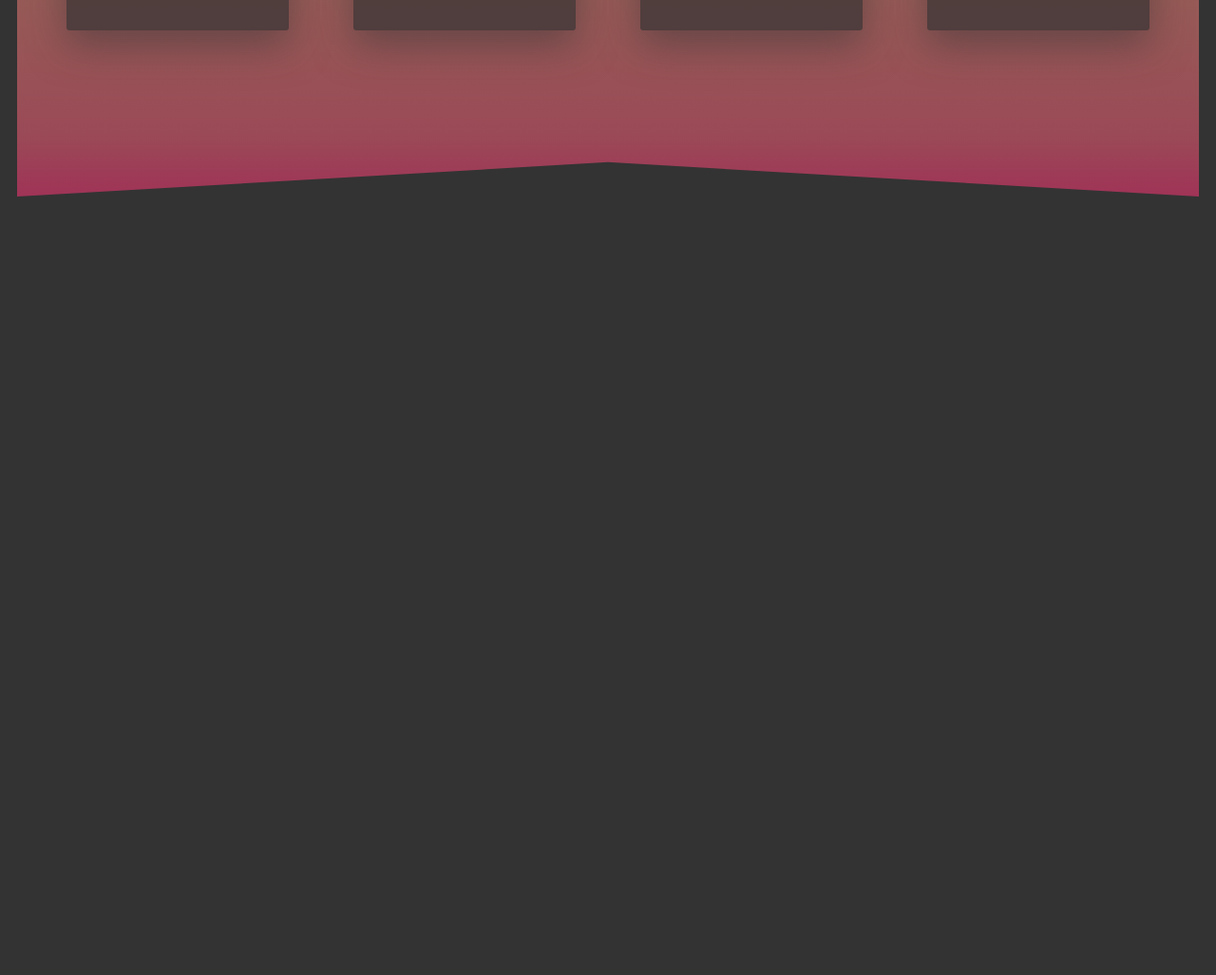
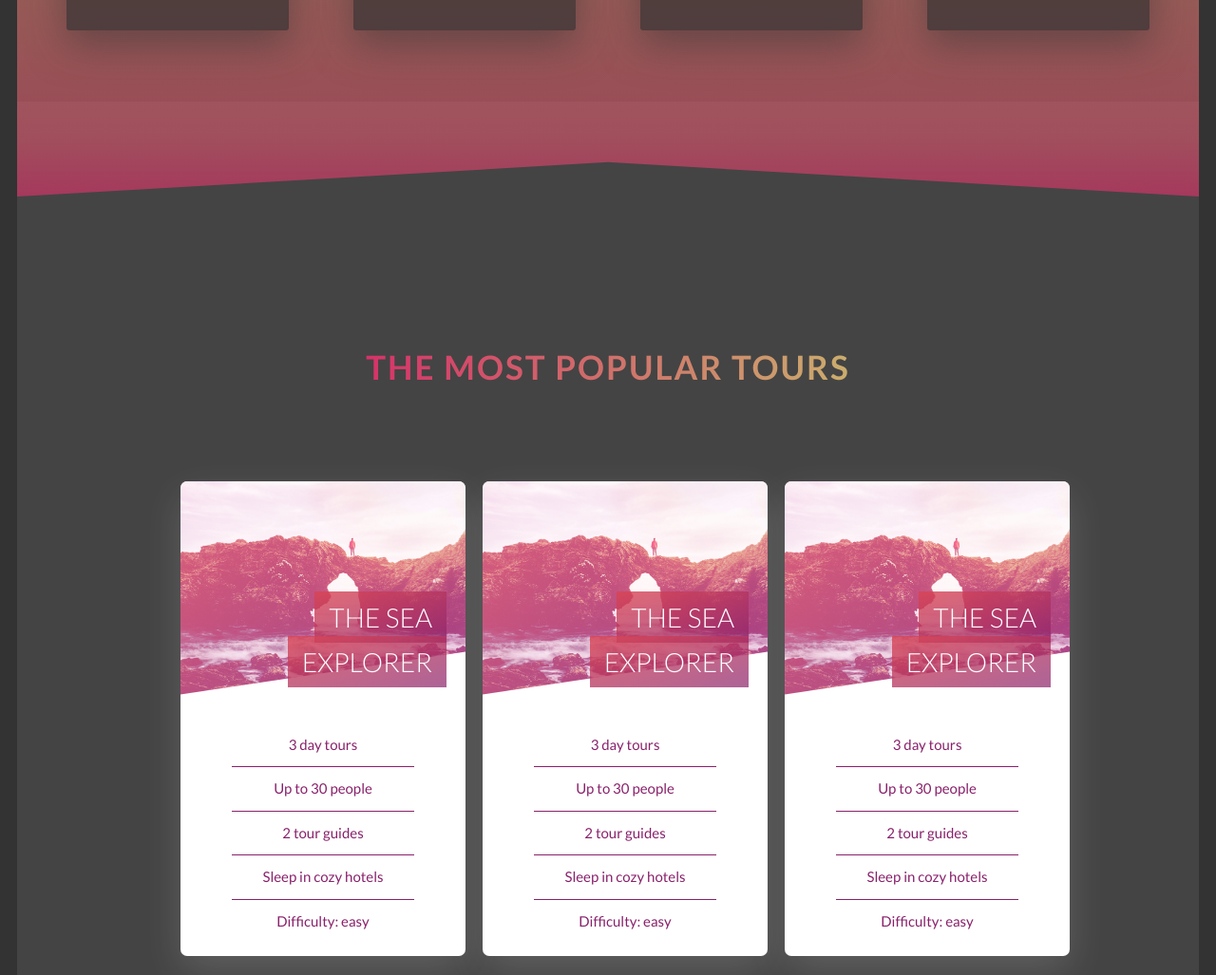
Before and after one commit to Souflogi/WeTravel, a website: page index.html in a window 1280 px wide. Shown: the part 1955-2982 px from the top of the page at 95% size. Before the commit the page ends 2180 px from the top, so only its background shows below. Drawn offline with Linux system fonts and the light colour scheme.

Commit message:
LAst version

```diff
--- a/abstracts/_variables.scss
+++ b/abstracts/_variables.scss
@@ -3,11 +3,20 @@
   --body-color: #cfcece;
   --theme-color: #333;
   --theme-color2: #444;
+  --color-white: #fff;
+
   --primary-dark: #d53369;
   --primary-light: #cbad6d;
-  --color-white: #fff;
+
+  --color-secondary-light:#DA4453;
+  --color-secondary-dark:#89216B;
+
+  --color-tertiary-light:#fffbd5;
+  --color-tertiary-dark:#b20a2c;
+
+  --alpha: .7;
+
   //Grid
-
   --grid-width: 114rem;
   --gutter-vertical: 8rem;
   --gutter-horizontal: 6rem;
--- /dev/null
+++ b/components/_card.scss
@@ -0,0 +1,115 @@
+.card {
+
+    -webkit-perspective: 150rem;
+    height: 50rem;
+    width: 30rem;
+
+
+    &__side {
+        backface-visibility: hidden;
+        transition: all .5s ease-in;
+        height: 100%;
+        width: 100%;
+        border-radius: 7px;
+        box-shadow: 0 1.5rem 4rem rgba(#fff, .15);
+        overflow: hidden;
+
+
+        &--front {
+            background-color: #fff;
+            position: relative;
+        }
+
+        &--back {
+            position: absolute;
+            top: 0;
+            z-index: -1;
+            transform: rotateY(-180deg);
+
+            &-1 {
+                background-image: linear-gradient(to right bottom, var(--color-secondary-light), var(--color-secondary-dark));
+            }
+
+            &-2 {
+                background-image: linear-gradient(to right bottom, var(--primary-light), var(--primary-dark));
+            }
+
+            &-3 {
+                background-image: linear-gradient(to right bottom, var(--color-tertiary-light), var(--color-tertiary-dark));
+            }
+        }
+
+
+
+
+    }
+
+    &:hover &__side--front {
+        transform: rotateY(180deg);
+    }
+
+    &:hover &__side--back {
+        transform: rotateY(0);
+    }
+
+    &__picture {
+        background-size: cover;
+        height: 45%;
+        background-blend-mode: screen;
+        overflow: hidden;
+        clip-path: polygon(0 0, 100% 0, 100% 80%, 0 100%);
+
+
+
+        &--1 {
+            background-image:
+                linear-gradient(to right bottom, var(--color-secondary-light), var(--color-secondary-dark)),
+                url(../img/nat-5.jpg);
+        }
+    }
+
+    &__heading {
+        font-size: 2.8rem;
+        font-weight: 300;
+        text-transform: uppercase;
+        text-align: right;
+        color: #fff;
+        position: absolute;
+        top: 12rem;
+        right: 2rem;
+        width: 75%;
+    }
+
+    &__heading-span {
+        padding: 1rem 1.5rem;
+        -webkit-box-decoration-break: clone;
+
+        &--1 {
+            background-image:
+                linear-gradient(to right bottom, rgba(#DA4453, .8), rgba(#89216B, .7));
+        }
+    }
+
+    &__details {
+
+        padding: 3rem;
+        ul {
+            list-style: none;
+            width: 80%;
+            margin: 0 auto;
+            color: var(--color-secondary-dark);
+
+            li {
+                text-align: center;
+                font-size: 1.5rem;
+                padding: 1rem;
+
+                &:not(:last-child) {
+                    border-bottom: var(--color-secondary-dark) solid 1px;
+
+                }
+
+            }
+        }
+    }
+}
--- a/index.html
+++ b/index.html
@@ -7,7 +7,7 @@
 
   <link href="https://fonts.googleapis.com/css?family=Lato:100,300,400,700,900" rel="stylesheet" />
   <link rel="stylesheet" href="css/icon-file.css">
-  <link rel="stylesheet" href="css/main.css" />
+  <link rel="stylesheet" href="css/style.css" />
   <link rel="shortcut icon" type="image/png" href="img/favicon.png" />
 
   <title>Wetravel | Exciting tours for adventurous people</title>
@@ -29,74 +29,6 @@
     </div>
   </header>
 
-  <!--    <div class="grid-test">
-      <div class="row">
-        <div class="col-1-of-2">
-          Col 1 of 2
-        </div>
-        <div class="col-1-of-2">
-          Col 1 of 2
-        </div>
-      </div>
-
-      <div class="row">
-        <div class="col-1-of-3">
-          Col 1 of 3
-        </div>
-        <div class="col-1-of-3">
-          Col 1 of 3
-        </div>
-        <div class="col-1-of-3">
-          Col 1 of 3
-        </div>
-      </div>
-
-      <div class="row">
-        <div class="col-1-of-3">
-          Col 1 of 3
-        </div>
-        <div class="col-2-of-3">
-          Col 2 of 3
-        </div>
-      </div>
-
-
-      <div class="row">
-        <div class="col-1-of-4">
-          Col 1 of 4
-        </div>
-        <div class="col-1-of-4">
-          Col 1 of 4
-        </div>
-        <div class="col-1-of-4">
-          Col 1 of 4
-        </div>
-        <div class="col-1-of-4">
-          Col 1 of 4
-        </div>
-      </div>
-
-      <div class="row">
-            <div class="col-1-of-4">
-              Col 1 of 4
-            </div>
-            <div class="col-1-of-4">
-              Col 1 of 4
-            </div>
-            <div class="col-2-of-4">
-              Col 2 of 4
-            </div>
-          </div>
-
-          <div class="row">
-                <div class="col-1-of-4">
-                  Col 1 of 4
-                </div>
-                <div class="col-3-of-4">
-                  Col 3 of 4
-                </div>
-          </div>
-    </div>-->
 
   <main>
     <section class="section-about">
@@ -178,13 +110,195 @@
             </p>
           </div>
         </div>
+    </section>
+
+    <section class="section-tours">
+      <h2 class="heading-secondary alignS-center u-maring-bottom-big">
+        the most popular tours
+      </h2>
+      <div class="row">
+        <div class="col-1-of-3">
+          <div class="card">
+            <div class="card__side card__side--front card__side--front-1">
+             <div class="card__picture card__picture--1">
+
+             </div>
+             <h4 class="card__heading">
+               <span class="card__heading-span card__heading-span--1 ">
+                The Sea Explorer
+               </span>
+             </h4>
+             <div class="card__details">
+            <ul>
+              <li>3 day tours</li>
+              <li>Up to 30 people</li>
+              <li>2 tour guides</li>
+              <li>Sleep in cozy hotels</li>
+              <li>Difficulty: easy</li>
+            </ul>
+             </div>
+            </div>
+            <div class="card__side card__side--back card__side--back-1">
+              Back
+            </div>
+          </div>
+        </div>
+
+        <div class="col-1-of-3">
+          <div class="card">
+            <div class="card__side card__side--front card__side--front-1">
+             <div class="card__picture card__picture--1">
+
+             </div>
+             <h4 class="card__heading">
+               <span class="card__heading-span card__heading-span--1 ">
+                The Sea Explorer
+               </span>
+             </h4>
+             <div class="card__details">
+            <ul>
+              <li>3 day tours</li>
+              <li>Up to 30 people</li>
+              <li>2 tour guides</li>
+              <li>Sleep in cozy hotels</li>
+              <li>Difficulty: easy</li>
+            </ul>
+             </div>
+            </div>
+            <div class="card__side card__side--back card__side--back-1">
+              Back
+            </div>
+          </div>
+        </div>
+
+        <div class="col-1-of-3">
+          <div class="card">
+            <div class="card__side card__side--front card__side--front-1">
+             <div class="card__picture card__picture--1">
+
+             </div>
+             <h4 class="card__heading">
+               <span class="card__heading-span card__heading-span--1 ">
+                The Sea Explorer
+               </span>
+             </h4>
+             <div class="card__details">
+            <ul>
+              <li>3 day tours</li>
+              <li>Up to 30 people</li>
+              <li>2 tour guides</li>
+              <li>Sleep in cozy hotels</li>
+              <li>Difficulty: easy</li>
+            </ul>
+             </div>
+            </div>
+            <div class="card__side card__side--back card__side--back-1">
+              Back
+            </div>
+          </div>
+        </div>
 
 
+      </div>
     </section>
   </main>
 </body>
 
 </html>
+
+
+
+
+
+
+
+
+
+
+
+
+
+
+
+
+
+
+
+
+
+
+
+
+
+
+<!--    <div class="grid-test">
+      <div class="row">
+        <div class="col-1-of-2">
+          Col 1 of 2
+        </div>
+        <div class="col-1-of-2">
+          Col 1 of 2
+        </div>
+      </div>
+
+      <div class="row">
+        <div class="col-1-of-3">
+          Col 1 of 3
+        </div>
+        <div class="col-1-of-3">
+          Col 1 of 3
+        </div>
+        <div class="col-1-of-3">
+          Col 1 of 3
+        </div>
+      </div>
+
+      <div class="row">
+        <div class="col-1-of-3">
+          Col 1 of 3
+        </div>
+        <div class="col-2-of-3">
+          Col 2 of 3
+        </div>
+      </div>
+
+
+      <div class="row">
+        <div class="col-1-of-4">
+          Col 1 of 4
+        </div>
+        <div class="col-1-of-4">
+          Col 1 of 4
+        </div>
+        <div class="col-1-of-4">
+          Col 1 of 4
+        </div>
+        <div class="col-1-of-4">
+          Col 1 of 4
+        </div>
+      </div>
+
+      <div class="row">
+            <div class="col-1-of-4">
+              Col 1 of 4
+            </div>
+            <div class="col-1-of-4">
+              Col 1 of 4
+            </div>
+            <div class="col-2-of-4">
+              Col 2 of 4
+            </div>
+          </div>
+
+          <div class="row">
+                <div class="col-1-of-4">
+                  Col 1 of 4
+                </div>
+                <div class="col-3-of-4">
+                  Col 3 of 4
+                </div>
+          </div>
+    </div>-->
 
 <!--
 
--- a/package.json
+++ b/package.json
@@ -8,8 +8,10 @@
   },
   "author": "Soufiane",
   "license": "ISC",
-  "dependencies": {},
+  "dependencies": {
+    "live-server": "^1.2.1"
+  },
   "devDependencies": {
-    "node-sass": "^4.11.0"
+    "node-sass": "^4.12.0"
   }
 }
--- a/pages/home.scss
+++ b/pages/home.scss
@@ -18,7 +18,12 @@
       url("../img/nat-4.jpg");
 
       clip-path: polygon(0 0,50% 5%,100% 0,100% 100%,50% 95%,0 100%);
+}
 
-
-
+.section-tours{
+    background-color: var(--theme-color2);
+    padding: 25rem 0 20rem 0;
+    margin-top: -10rem;
+    display: flex;
+    flex-direction: column;
 }
--- a/sass/main.scss
+++ b/sass/main.scss
@@ -7,9 +7,12 @@
 @import "../base/typography";
 @import "../base/utilities";
 
+
+@import "../components/card";
 @import "../components/button";
 @import "../components/cropedimg";
 @import "../components/feature-box";
+
 
 @import "../layout/grid";
 @import "../layout/header";
```
Also changed, not shown: css/home.css (deleted), css/main.css (deleted), css/style.css (added), 1 other file.
